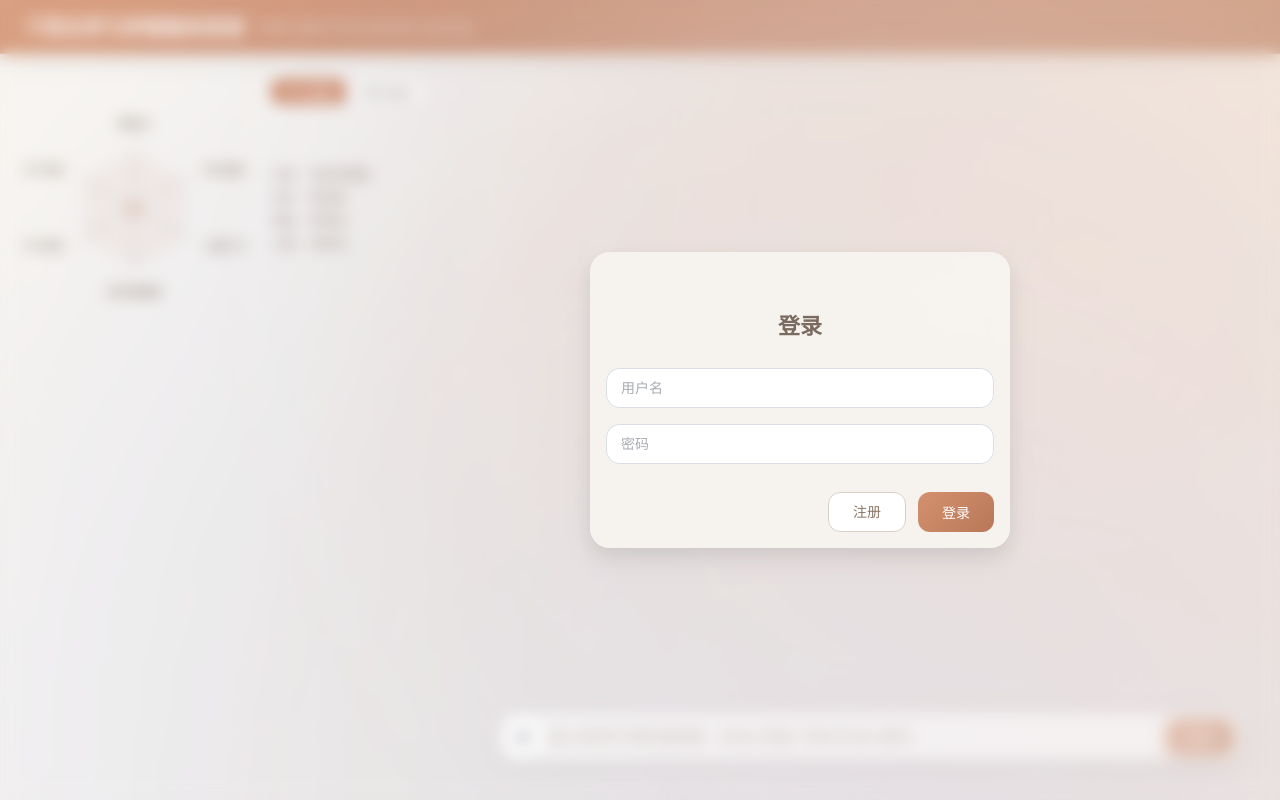
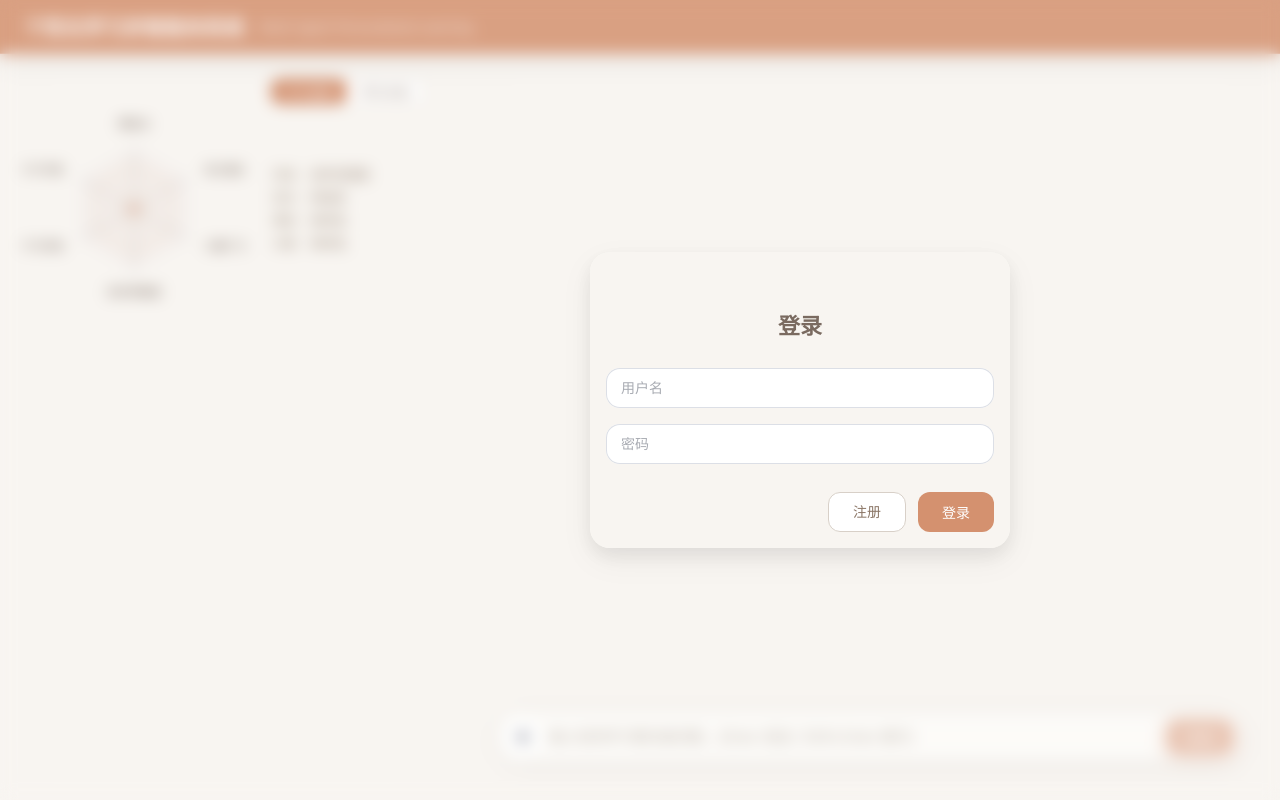
Before and after one commit to viuuro/Multi-Agent-Personalized-Learning, a Vue app in the folder frontend/: page / in a window 1280 px wide. Built offline with nearby package versions, Linux system fonts and the light colour scheme.

Commit message:
对UI进行了亿些修改

```diff
--- a/frontend/src/App.vue
+++ b/frontend/src/App.vue
@@ -10,6 +10,8 @@
         <UserMenu
           v-if="authStore.isLoggedIn"
           @account-manage="showAccountModal = true"
+          @delete-account="showDeleteDialog = true"
+          @logout="showLogoutDialog = true"
         />
       </div>
     </header>
@@ -18,13 +20,6 @@
     <main class="app-main">
       <ChatView />
     </main>
-
-    <!-- 全局动态光流背景 -->
-    <div class="bg-aurora">
-      <div class="aurora-orb orb-1"></div>
-      <div class="aurora-orb orb-2"></div>
-      <div class="aurora-orb orb-3"></div>
-    </div>
 
     <!-- Live2D 看板娘 -->
     <Live2DWidget v-if="authStore.isLoggedIn" />
@@ -42,12 +37,73 @@
       v-model="showAccountModal"
       @close="showAccountModal = false"
     />
+
+    <!-- 注销账号确认弹窗 -->
+    <el-dialog
+      v-model="showDeleteDialog"
+      :align-center="true"
+      :show-close="true"
+      :close-on-click-modal="true"
+      :close-on-press-escape="false"
+      :lock-scroll="true"
+      width="420px"
+      modal-class="plan-expand-overlay"
+      @closed="deletePassword = ''; deleteError = ''"
+    >
+      <h2 class="acct-title">注销账号</h2>
+      <div class="delete-dialog-content">
+        <p class="delete-warning">⚠️ 此操作不可撤销，将永久删除以下数据：</p>
+        <ul class="delete-list">
+          <li>你的用户账户</li>
+          <li>所有对话记录</li>
+          <li>学习画像数据</li>
+        </ul>
+        <div class="acct-field">
+          <label class="acct-label">请输入密码以确认注销</label>
+          <el-input
+            v-model="deletePassword"
+            type="password"
+            size="large"
+            show-password
+            placeholder="请输入密码"
+            autocomplete="new-password"
+            @keyup.enter="handleDeleteAccount"
+          />
+        </div>
+      </div>
+      <p v-if="deleteError" class="error-msg">{{ deleteError }}</p>
+      <div class="acct-footer">
+        <el-button size="large" class="cancel-btn" @click="showDeleteDialog = false">取消</el-button>
+        <button class="submit-btn delete-submit-btn" :disabled="deleting" @click="handleDeleteAccount">
+          {{ deleting ? '注销中...' : '确认注销' }}
+        </button>
+      </div>
+    </el-dialog>
+
+    <!-- 退出登录确认弹窗 -->
+    <el-dialog
+      v-model="showLogoutDialog"
+      :align-center="true"
+      :show-close="true"
+      :close-on-click-modal="true"
+      :lock-scroll="true"
+      width="420px"
+      modal-class="plan-expand-overlay"
+    >
+      <h2 class="acct-title">退出登录</h2>
+      <p style="text-align:center; color:#7A6A60; font-size:14px; margin:0;">确定要退出当前账号吗？</p>
+      <div class="acct-footer">
+        <el-button size="large" class="cancel-btn" @click="showLogoutDialog = false">取消</el-button>
+        <button class="submit-btn" @click="handleLogout">确认退出</button>
+      </div>
+    </el-dialog>
   </div>
 </template>
 
 <script setup lang="ts">
 import { ref } from 'vue'
 import { useAuthStore } from './stores/authStore'
+import { deleteAccountApi } from './services/api'
 import type { AuthUser } from './services/api'
 import ChatView from './views/ChatView.vue'
 import Live2DWidget from './components/Live2DWidget.vue'
@@ -58,6 +114,42 @@ import AccountModal from './components/AccountModal.vue'
 const authStore = useAuthStore()
 const showAccountModal = ref(false)
 const showAuth = ref(!authStore.isLoggedIn)
+
+// 退出登录确认
+const showLogoutDialog = ref(false)
+
+function handleLogout() {
+  showLogoutDialog.value = false
+  authStore.logout()
+  window.location.reload()
+}
+
+// 注销账号
+const showDeleteDialog = ref(false)
+const deletePassword = ref('')
+const deleteError = ref('')
+const deleting = ref(false)
+
+async function handleDeleteAccount() {
+  if (!deletePassword.value.trim()) {
+    deleteError.value = '请输入密码'
+    return
+  }
+  const userId = authStore.user?.id
+  if (!userId) return
+  deleting.value = true
+  deleteError.value = ''
+  try {
+    await deleteAccountApi(userId, deletePassword.value)
+    showDeleteDialog.value = false
+    authStore.logout()
+    window.location.reload()
+  } catch (err: unknown) {
+    deleteError.value = err instanceof Error ? err.message : '注销失败'
+  } finally {
+    deleting.value = false
+  }
+}
 
 function onLoggedIn(user: AuthUser) {
   authStore.setUser(user)
@@ -74,7 +166,7 @@ function onLoggedIn(user: AuthUser) {
 }
 
 body {
-  font-family: -apple-system, BlinkMacSystemFont, 'Segoe UI', Roboto,
+  font-family: 'Mi Sans', -apple-system, BlinkMacSystemFont, 'Segoe UI', Roboto,
     'Helvetica Neue', Arial, 'Apple Color Emoji', 'Segoe UI Emoji', sans-serif;
   background: #F8F5F1;
   color: #3D4255;
@@ -102,7 +194,9 @@ input:-webkit-autofill:active {
 
 /* ===== 顶部标题栏 —— 毛玻璃 ===== */
 .app-header {
-  background: linear-gradient(135deg, rgba(212, 145, 111, 0.85), rgba(184, 120, 88, 0.85));
+  position: relative;
+  z-index: 100;
+  background: rgba(212, 145, 111, 0.85);
   backdrop-filter: blur(24px) saturate(1.4);
   -webkit-backdrop-filter: blur(24px) saturate(1.4);
   color: white;
@@ -142,79 +236,94 @@ input:-webkit-autofill:active {
   overflow: hidden;
 }
 
-/* ===== 全局光球背景 ===== */
-.bg-aurora {
-  position: fixed;
-  inset: 0;
-  z-index: 0;
-  pointer-events: none;
+
+/* ===== 注销弹窗样式（与账号管理模态框统一） ===== */
+.acct-title {
+  text-align: center;
+  font-size: 20px;
+  font-weight: 700;
+  color: #7A6A60;
+  margin-bottom: 24px;
 }
 
-.aurora-orb {
-  position: absolute;
-  border-radius: 50%;
-  filter: blur(100px);
+.delete-dialog-content {
+  display: flex;
+  flex-direction: column;
+  gap: 14px;
 }
 
-.orb-1 {
-  right: 0;
-  bottom: 0;
-  width: 2048px;
-  height: 2048px;
-  transform: translate(50%, 50%);
-  background: radial-gradient(circle at 40% 40%,
-    rgba(245, 235, 220, 0.5) 0%,
-    rgba(240, 225, 205, 0.35) 25%,
-    rgba(235, 218, 195, 0.25) 50%,
-    rgba(245, 235, 220, 0.12) 70%,
-    transparent 90%
-  );
-  animation: orb-drift-1 20s ease-in-out infinite alternate;
+.delete-warning {
+  color: #E74C3C;
+  font-weight: 600;
+  font-size: 14px;
 }
 
-@keyframes orb-drift-1 {
-  0%   { transform: translate(50%, 50%) scale(1); }
-  100% { transform: translate(45%, 55%) scale(1.03); }
+.delete-list {
+  margin: 0 0 4px 20px;
+  color: #7A6A60;
+  font-size: 13px;
+  line-height: 1.8;
 }
 
-/* 冷色调光晕（蓝紫）—— 为毛玻璃提供色彩折射 */
-.orb-2 {
-  left: -10%;
-  top: -15%;
-  width: 1600px;
-  height: 1600px;
-  background: radial-gradient(circle at 60% 60%,
-    rgba(180, 200, 255, 0.25) 0%,
-    rgba(160, 180, 240, 0.15) 30%,
-    rgba(140, 160, 220, 0.08) 60%,
-    transparent 85%
-  );
-  animation: orb-drift-2 25s ease-in-out infinite alternate;
+.acct-field {
+  display: flex;
+  flex-direction: column;
+  gap: 6px;
 }
 
-/* 暖粉色调光晕 —— 增加层次 */
-.orb-3 {
-  left: 30%;
-  bottom: -20%;
-  width: 1400px;
-  height: 1400px;
-  background: radial-gradient(circle at 50% 50%,
-    rgba(255, 200, 180, 0.2) 0%,
-    rgba(240, 180, 160, 0.12) 30%,
-    rgba(220, 160, 140, 0.06) 60%,
-    transparent 85%
-  );
-  animation: orb-drift-3 30s ease-in-out infinite alternate;
+.acct-label {
+  font-size: 13px;
+  color: #A09080;
 }
 
-@keyframes orb-drift-2 {
-  0%   { transform: translate(0, 0) scale(1); }
-  100% { transform: translate(60px, 40px) scale(1.05); }
+.error-msg {
+  color: #e57373;
+  font-size: 13px;
+  text-align: center;
+  margin-top: 12px;
 }
 
-@keyframes orb-drift-3 {
-  0%   { transform: translate(0, 0) scale(1); }
-  100% { transform: translate(-40px, -30px) scale(1.08); }
+.acct-footer {
+  display: flex;
+  justify-content: flex-end;
+  align-items: center;
+  gap: 12px;
+  margin-top: 24px;
+}
+
+.cancel-btn {
+  background: #fff !important;
+  border: 1px solid #D8D0C8 !important;
+  color: #8A7565 !important;
+  border-radius: 12px !important;
+  padding: 8px 24px !important;
+  font-size: 14px !important;
+  height: 40px !important;
+}
+
+.submit-btn {
+  padding: 8px 24px;
+  height: 40px;
+  border: none;
+  border-radius: 12px;
+  background: #D4916F;
+  color: #fff;
+  font-size: 14px;
+  cursor: pointer;
+  transition: opacity 0.2s;
+}
+
+.submit-btn:disabled {
+  opacity: 0.5;
+  cursor: not-allowed;
+}
+
+.submit-btn:not(:disabled):hover {
+  opacity: 0.85;
+}
+
+.delete-submit-btn {
+  background: linear-gradient(135deg, #E74C3C, #C0392B);
 }
 
 </style>
--- a/frontend/src/components/AccountModal.vue
+++ b/frontend/src/components/AccountModal.vue
@@ -225,7 +225,7 @@ function handleClose() {
   height: 40px;
   border: none;
   border-radius: 12px;
-  background: linear-gradient(135deg, #D4916F, #B87858);
+  background: #D4916F;
   color: #fff;
   font-size: 14px;
   cursor: pointer;
--- a/frontend/src/components/AuthModal.vue
+++ b/frontend/src/components/AuthModal.vue
@@ -191,7 +191,7 @@ async function handleRegister() {
   height: 40px;
   border: none;
   border-radius: 12px;
-  background: linear-gradient(135deg, #D4916F, #B87858);
+  background: #D4916F;
   color: #fff;
   font-size: 14px;
   cursor: pointer;
--- a/frontend/src/components/MessageBubble.vue
+++ b/frontend/src/components/MessageBubble.vue
@@ -135,9 +135,9 @@ function escapeHtml(text: string): string {
   opacity: 0.9;
 }
 
-/* 用户消息：渐变 + 微光 */
+/* 用户消息：与 tab-slider-knob 同色 */
 .user .message-content {
-  background: linear-gradient(135deg, #D4916F, #B87858);
+  background: #D4916F;
   color: white;
   box-shadow: 0 4px 18px rgba(212, 145, 111, 0.35);
 }
@@ -147,7 +147,7 @@ function escapeHtml(text: string): string {
   background: rgba(255, 255, 255, 0.55);
   backdrop-filter: blur(16px) saturate(1.2);
   -webkit-backdrop-filter: blur(16px) saturate(1.2);
-  color: #3D4255;
+  color: #555;
   border: 1px solid rgba(255, 255, 255, 0.4);
   box-shadow: 0 4px 20px rgba(0, 0, 0, 0.06);
 }
--- a/frontend/src/views/ChatView.vue
+++ b/frontend/src/views/ChatView.vue
@@ -647,9 +647,7 @@ onUnmounted(() => {
   top: 24px;
   font-size: 20px;
   font-weight: 700;
-  background: linear-gradient(135deg, #D4916F 0%, #B87858 100%);
-  -webkit-background-clip: text;
-  -webkit-text-fill-color: transparent;
+  color: #D4916F;
   background-clip: text;
   white-space: nowrap;
   margin-left: 10px;
@@ -853,6 +851,8 @@ onUnmounted(() => {
 }
 
 .message-list {
+  position: relative;
+  z-index: 1;
   flex: 1;
   overflow-y: auto;
   padding: 0px 10px;
@@ -1105,7 +1105,7 @@ onUnmounted(() => {
   margin-right: 1px;
   border: none;
   border-radius: 12px;
-  background: linear-gradient(135deg, #D4916F, #B87858);
+  background: #D4916F;
   color: #fff;
   font-size: 14px;
   cursor: pointer;
```
Also changed, not shown: frontend/src/components/UserMenu.vue (+12 -169 lines).
